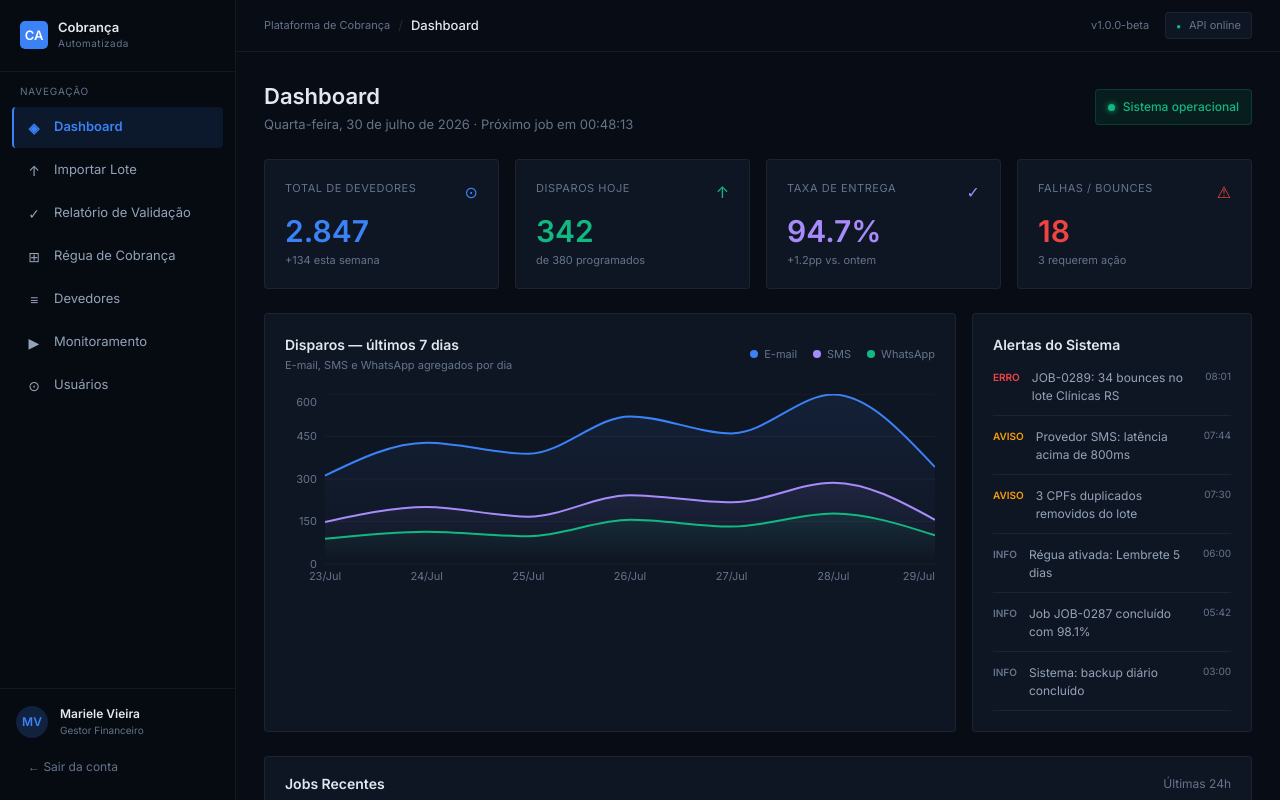
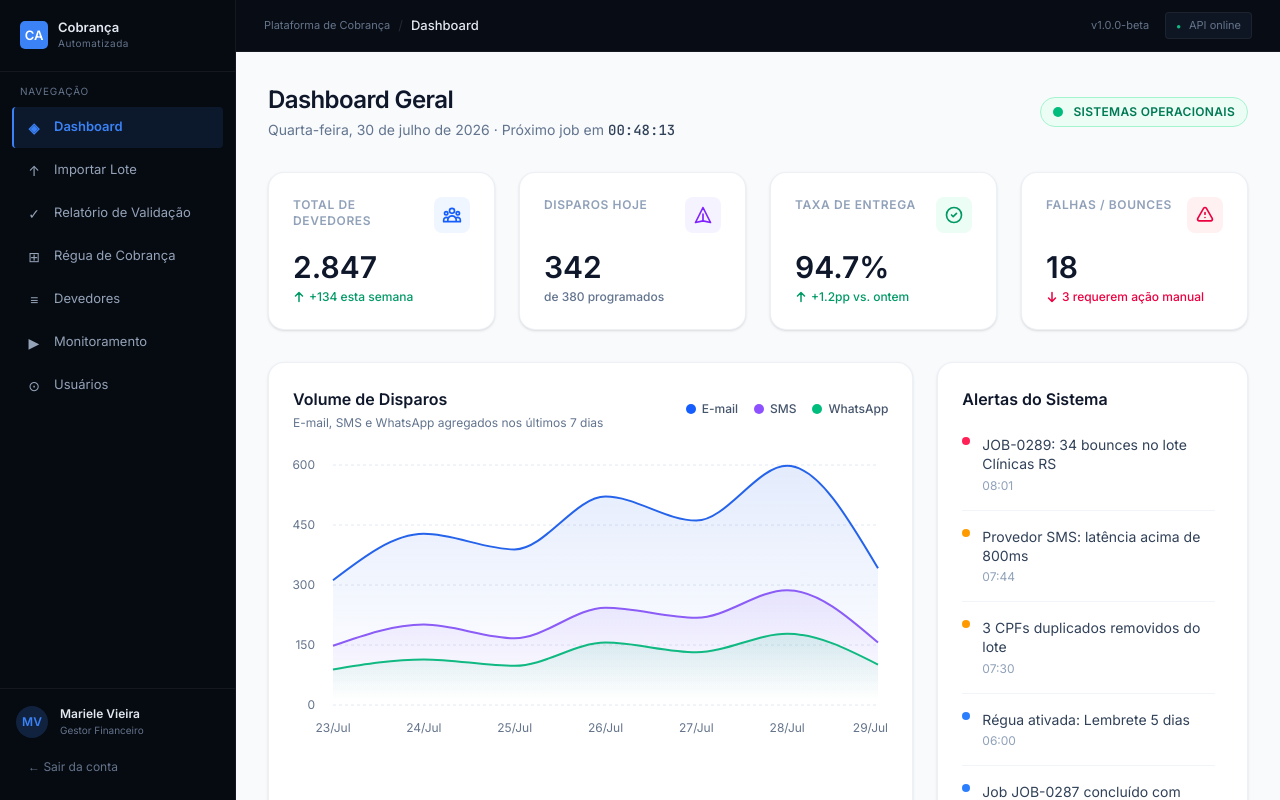
Before and after one commit to MarieleV/PlataformaCobranca, a React (Vite) app in the folder front-end/: page / in a window 1280 px wide. Both pictures are taken after typing "name@example.com", "Sample123" into the empty fields and a click on the button "Entrar na plataforma". Built offline with nearby package versions, Linux system fonts and the light colour scheme; the HTML template or start-up script is replaced by a standard one.

Commit message:
alteração de design

```diff
--- a/front-end/src/pages/Dashboard.tsx
+++ b/front-end/src/pages/Dashboard.tsx
@@ -18,41 +18,6 @@ const chartData = [
   { dia: "29/Jul", email: 342, sms: 156, whatsapp: 101 },
 ]
 
-const kpis = [
-  {
-    label: "Total de Devedores",
-    value: "2.847",
-    sub: "+134 esta semana",
-    color: "var(--primary)",
-    icon: "⊙",
-    trend: "up",
-  },
-  {
-    label: "Disparos Hoje",
-    value: "342",
-    sub: "de 380 programados",
-    color: "var(--accent)",
-    icon: "↑",
-    trend: "up",
-  },
-  {
-    label: "Taxa de Entrega",
-    value: "94.7%",
-    sub: "+1.2pp vs. ontem",
-    color: "#A78BFA",
-    icon: "✓",
-    trend: "up",
-  },
-  {
-    label: "Falhas / Bounces",
-    value: "18",
-    sub: "3 requerem ação",
-    color: "var(--danger)",
-    icon: "⚠",
-    trend: "down",
-  },
-]
-
 const recentJobs = [
   { id: "JOB-0291", lote: "Lote Julho — Cooperativa SC", status: "concluído", disparos: 342, taxa: "94.7%", inicio: "29/07 08:12" },
   { id: "JOB-0290", lote: "Retentativa — Falhas SMS", status: "concluído", disparos: 28, taxa: "100%", inicio: "29/07 07:55" },
@@ -61,32 +26,34 @@ const recentJobs = [
   { id: "JOB-0287", lote: "Lembrete — 5 dias a vencer", status: "concluído", disparos: 521, taxa: "98.1%", inicio: "28/07 08:00" },
 ]
 
-const statusColor: Record<string, string> = {
-  "concluído": "var(--accent)",
-  "falha parcial": "var(--warning)",
-  "em execução": "var(--primary)",
-  "aguardando": "var(--muted-foreground)",
+// Mapeamento de estilos para os badges de status usando Tailwind
+const statusStyles: Record<string, string> = {
+  "concluído": "bg-emerald-50 text-emerald-700 border-emerald-200",
+  "falha parcial": "bg-amber-50 text-amber-700 border-amber-200",
+  "em execução": "bg-blue-50 text-blue-700 border-blue-200",
+  "aguardando": "bg-slate-50 text-slate-700 border-slate-200",
+}
+
+// Cores base para o gráfico (Tailwind hex)
+const colors = {
+  email: "#2563eb", // blue-600
+  sms: "#8b5cf6",   // violet-500
+  whatsapp: "#10b981" // emerald-500
 }
 
 const CustomTooltip = ({ active, payload, label }: any) => {
   if (active && payload && payload.length) {
     return (
-      <div
-        style={{
-          background: "var(--card)",
-          border: "1px solid var(--border-strong)",
-          borderRadius: 6,
-          padding: "10px 14px",
-          fontSize: 12,
-          fontFamily: "var(--font-mono)",
-        }}
-      >
-        <p style={{ color: "var(--muted-foreground)", marginBottom: 6 }}>{label}</p>
+      <div className="bg-white border border-slate-200 p-3 rounded-lg shadow-lg">
+        <p className="text-xs font-semibold text-slate-500 mb-2">{label}</p>
+        <div className="space-y-1">
           {payload.map((p: any) => (
-          <p key={p.name} style={{ color: p.color, marginBottom: 2 }}>
-            {p.name}: {p.value}
+            <p key={p.name} className="text-sm font-medium flex items-center gap-2 text-slate-700">
+              <span className="w-2 h-2 rounded-full" style={{ backgroundColor: p.color }} />
+              {p.name}: <span className="font-bold">{p.value}</span>
             </p>
           ))}
+        </div>
       </div>
     )
   }
@@ -95,146 +62,167 @@ const CustomTooltip = ({ active, payload, label }: any) => {
 
 export default function Dashboard() {
   return (
-    <div className="p-7 space-y-6 overflow-y-auto h-full">
-      {/* Header */}
-      <div className="flex items-center justify-between">
+    <div className="p-6 sm:p-8 space-y-8 bg-slate-50 min-h-screen font-sans">
+
+      {/* --- HEADER --- */}
+      <div className="flex flex-col sm:flex-row sm:items-center justify-between gap-4">
         <div>
-          <h1
-            style={{ fontFamily: "var(--font-display)", fontWeight: 700, fontSize: 22, color: "var(--foreground)" }}
-          >
-            Dashboard
+          <h1 className="text-2xl font-bold text-slate-900 tracking-tight">
+            Dashboard Geral
           </h1>
-          <p style={{ fontSize: 13, color: "var(--muted-foreground)", marginTop: 2 }}>
-            Quarta-feira, 30 de julho de 2026 · Próximo job em 00:48:13
+          <p className="text-sm text-slate-500 mt-1">
+            Quarta-feira, 30 de julho de 2026 · Próximo job em <span className="font-mono font-medium text-slate-700">00:48:13</span>
           </p>
         </div>
-        <div
-          className="flex items-center gap-2 px-3 py-2 rounded"
-          style={{ background: "rgba(16,185,129,0.1)", border: "1px solid rgba(16,185,129,0.2)" }}
-        >
-          <span
-            style={{
-              width: 7,
-              height: 7,
-              borderRadius: "50%",
-              background: "var(--accent)",
-              display: "inline-block",
-              boxShadow: "0 0 6px var(--accent)",
-            }}
-          />
-          <span style={{ fontSize: 12, color: "var(--accent)", fontFamily: "var(--font-mono)", fontWeight: 500 }}>
-            Sistema operacional
+        <div className="inline-flex items-center gap-2.5 px-3 py-1.5 rounded-full bg-emerald-50 border border-emerald-200 self-start sm:self-auto">
+          <span className="relative flex h-2.5 w-2.5">
+            <span className="animate-ping absolute inline-flex h-full w-full rounded-full bg-emerald-400 opacity-75"></span>
+            <span className="relative inline-flex rounded-full h-2.5 w-2.5 bg-emerald-500"></span>
+          </span>
+          <span className="text-xs font-semibold text-emerald-700 tracking-wide uppercase">
+            Sistemas Operacionais
           </span>
         </div>
       </div>
 
-      {/* KPIs */}
-      <div className="grid grid-cols-2 lg:grid-cols-4 gap-4">
-        {kpis.map((kpi) => (
-          <div
-            key={kpi.label}
-            className="p-5 rounded"
-            style={{ background: "var(--card)", border: "1px solid var(--border)" }}
-          >
-            <div className="flex items-start justify-between mb-3">
-              <p style={{ fontSize: 11, color: "var(--muted-foreground)", fontFamily: "var(--font-mono)", textTransform: "uppercase", letterSpacing: "0.05em" }}>
-                {kpi.label}
+      {/* --- KPIs GRID --- */}
+      <div className="grid grid-cols-1 sm:grid-cols-2 lg:grid-cols-4 gap-4 sm:gap-6">
+        {/* KPI 1 */}
+        <div className="bg-white p-6 rounded-2xl border border-slate-200/60 shadow-sm">
+          <div className="flex items-start justify-between mb-4">
+            <p className="text-xs font-bold text-slate-400 uppercase tracking-wider">Total de Devedores</p>
+            <div className="p-2 bg-blue-50 text-blue-600 rounded-lg">
+              <svg className="w-5 h-5" fill="none" viewBox="0 0 24 24" stroke="currentColor">
+                <path strokeLinecap="round" strokeLinejoin="round" strokeWidth={2} d="M17 20h5v-2a3 3 0 00-5.356-1.857M17 20H7m10 0v-2c0-.656-.126-1.283-.356-1.857M7 20H2v-2a3 3 0 015.356-1.857M7 20v-2c0-.656.126-1.283.356-1.857m0 0a5.002 5.002 0 019.288 0M15 7a3 3 0 11-6 0 3 3 0 016 0zm6 3a2 2 0 11-4 0 2 2 0 014 0zM7 10a2 2 0 11-4 0 2 2 0 014 0z" />
+              </svg>
+            </div>
+          </div>
+          <p className="text-3xl font-bold text-slate-900 mb-1">2.847</p>
+          <p className="text-xs font-medium text-emerald-600 flex items-center gap-1">
+            <svg className="w-3 h-3" fill="none" viewBox="0 0 24 24" stroke="currentColor"><path strokeLinecap="round" strokeLinejoin="round" strokeWidth={3} d="M5 10l7-7m0 0l7 7m-7-7v18" /></svg>
+            +134 esta semana
           </p>
-              <span style={{ fontSize: 16, color: kpi.color }}>{kpi.icon}</span>
-            </div>
-            <p
-              style={{
-                fontFamily: "var(--font-display)",
-                fontWeight: 700,
-                fontSize: 30,
-                color: kpi.color,
-                lineHeight: 1,
-                marginBottom: 6,
-              }}
-            >
-              {kpi.value}
-            </p>
-            <p style={{ fontSize: 11, color: "var(--muted-foreground)" }}>{kpi.sub}</p>
-          </div>
-        ))}
         </div>
 
-      {/* Chart + Alerts */}
-      <div className="grid gap-4" style={{ gridTemplateColumns: "1fr 280px" }}>
-        {/* Chart */}
-        <div
-          className="p-5 rounded"
-          style={{ background: "var(--card)", border: "1px solid var(--border)" }}
-        >
-          <div className="flex items-center justify-between mb-5">
-            <div>
-              <p style={{ fontFamily: "var(--font-display)", fontWeight: 600, fontSize: 14, color: "var(--foreground)" }}>
-                Disparos — últimos 7 dias
-              </p>
-              <p style={{ fontSize: 11, color: "var(--muted-foreground)", marginTop: 2 }}>
-                E-mail, SMS e WhatsApp agregados por dia
+        {/* KPI 2 */}
+        <div className="bg-white p-6 rounded-2xl border border-slate-200/60 shadow-sm">
+          <div className="flex items-start justify-between mb-4">
+            <p className="text-xs font-bold text-slate-400 uppercase tracking-wider">Disparos Hoje</p>
+            <div className="p-2 bg-violet-50 text-violet-600 rounded-lg">
+              <svg className="w-5 h-5" fill="none" viewBox="0 0 24 24" stroke="currentColor">
+                <path strokeLinecap="round" strokeLinejoin="round" strokeWidth={2} d="M12 19l9 2-9-18-9 18 9-2zm0 0v-8" />
+              </svg>
+            </div>
+          </div>
+          <p className="text-3xl font-bold text-slate-900 mb-1">342</p>
+          <p className="text-xs font-medium text-slate-500">de 380 programados</p>
+        </div>
+
+        {/* KPI 3 */}
+        <div className="bg-white p-6 rounded-2xl border border-slate-200/60 shadow-sm">
+          <div className="flex items-start justify-between mb-4">
+            <p className="text-xs font-bold text-slate-400 uppercase tracking-wider">Taxa de Entrega</p>
+            <div className="p-2 bg-emerald-50 text-emerald-600 rounded-lg">
+              <svg className="w-5 h-5" fill="none" viewBox="0 0 24 24" stroke="currentColor">
+                <path strokeLinecap="round" strokeLinejoin="round" strokeWidth={2} d="M9 12l2 2 4-4m6 2a9 9 0 11-18 0 9 9 0 0118 0z" />
+              </svg>
+            </div>
+          </div>
+          <p className="text-3xl font-bold text-slate-900 mb-1">94.7%</p>
+          <p className="text-xs font-medium text-emerald-600 flex items-center gap-1">
+            <svg className="w-3 h-3" fill="none" viewBox="0 0 24 24" stroke="currentColor"><path strokeLinecap="round" strokeLinejoin="round" strokeWidth={3} d="M5 10l7-7m0 0l7 7m-7-7v18" /></svg>
+            +1.2pp vs. ontem
           </p>
         </div>
-            <div className="flex gap-4">
-              {[
-                { label: "E-mail", color: "#3B82F6" },
-                { label: "SMS", color: "#A78BFA" },
-                { label: "WhatsApp", color: "#10B981" },
-              ].map((l) => (
-                <div key={l.label} className="flex items-center gap-1.5">
-                  <span style={{ width: 8, height: 8, borderRadius: "50%", background: l.color, display: "inline-block" }} />
-                  <span style={{ fontSize: 11, color: "var(--muted-foreground)", fontFamily: "var(--font-mono)" }}>
-                    {l.label}
-                  </span>
-                </div>
-              ))}
+
+        {/* KPI 4 */}
+        <div className="bg-white p-6 rounded-2xl border border-slate-200/60 shadow-sm">
+          <div className="flex items-start justify-between mb-4">
+            <p className="text-xs font-bold text-slate-400 uppercase tracking-wider">Falhas / Bounces</p>
+            <div className="p-2 bg-rose-50 text-rose-600 rounded-lg">
+              <svg className="w-5 h-5" fill="none" viewBox="0 0 24 24" stroke="currentColor">
+                <path strokeLinecap="round" strokeLinejoin="round" strokeWidth={2} d="M12 9v2m0 4h.01m-6.938 4h13.856c1.54 0 2.502-1.667 1.732-3L13.732 4c-.77-1.333-2.694-1.333-3.464 0L3.34 16c-.77 1.333.192 3 1.732 3z" />
+              </svg>
             </div>
           </div>
-          <ResponsiveContainer width="100%" height={200}>
-            <AreaChart data={chartData} margin={{ top: 0, right: 0, left: -20, bottom: 0 }}>
+          <p className="text-3xl font-bold text-slate-900 mb-1">18</p>
+          <p className="text-xs font-medium text-rose-600 flex items-center gap-1">
+            <svg className="w-3 h-3" fill="none" viewBox="0 0 24 24" stroke="currentColor"><path strokeLinecap="round" strokeLinejoin="round" strokeWidth={3} d="M19 14l-7 7m0 0l-7-7m7 7V3" /></svg>
+            3 requerem ação manual
+          </p>
+        </div>
+      </div>
+
+      {/* --- MAIN CONTENT GRID --- */}
+      <div className="grid grid-cols-1 lg:grid-cols-3 gap-6">
+
+        {/* GRÁFICO (Ocupa 2 colunas no desktop) */}
+        <div className="lg:col-span-2 bg-white p-6 rounded-2xl border border-slate-200/60 shadow-sm">
+          <div className="flex flex-col sm:flex-row sm:items-center justify-between mb-6 gap-4">
+            <div>
+              <h2 className="text-base font-bold text-slate-900">Volume de Disparos</h2>
+              <p className="text-xs text-slate-500 mt-1">E-mail, SMS e WhatsApp agregados nos últimos 7 dias</p>
+            </div>
+            <div className="flex items-center gap-4">
+              <div className="flex items-center gap-1.5">
+                <span className="w-2.5 h-2.5 rounded-full bg-blue-600" />
+                <span className="text-xs font-medium text-slate-600">E-mail</span>
+              </div>
+              <div className="flex items-center gap-1.5">
+                <span className="w-2.5 h-2.5 rounded-full bg-violet-500" />
+                <span className="text-xs font-medium text-slate-600">SMS</span>
+              </div>
+              <div className="flex items-center gap-1.5">
+                <span className="w-2.5 h-2.5 rounded-full bg-emerald-500" />
+                <span className="text-xs font-medium text-slate-600">WhatsApp</span>
+              </div>
+            </div>
+          </div>
+
+          <div className="h-[280px] w-full">
+            <ResponsiveContainer width="100%" height="100%">
+              <AreaChart data={chartData} margin={{ top: 10, right: 10, left: -20, bottom: 0 }}>
                 <defs>
                   <linearGradient id="colorEmail" x1="0" y1="0" x2="0" y2="1">
-                  <stop offset="5%" stopColor="#3B82F6" stopOpacity={0.15} />
-                  <stop offset="95%" stopColor="#3B82F6" stopOpacity={0} />
+                    <stop offset="5%" stopColor={colors.email} stopOpacity={0.2} />
+                    <stop offset="95%" stopColor={colors.email} stopOpacity={0} />
                   </linearGradient>
                   <linearGradient id="colorSms" x1="0" y1="0" x2="0" y2="1">
-                  <stop offset="5%" stopColor="#A78BFA" stopOpacity={0.15} />
-                  <stop offset="95%" stopColor="#A78BFA" stopOpacity={0} />
+                    <stop offset="5%" stopColor={colors.sms} stopOpacity={0.2} />
+                    <stop offset="95%" stopColor={colors.sms} stopOpacity={0} />
                   </linearGradient>
                   <linearGradient id="colorWpp" x1="0" y1="0" x2="0" y2="1">
-                  <stop offset="5%" stopColor="#10B981" stopOpacity={0.15} />
-                  <stop offset="95%" stopColor="#10B981" stopOpacity={0} />
+                    <stop offset="5%" stopColor={colors.whatsapp} stopOpacity={0.2} />
+                    <stop offset="95%" stopColor={colors.whatsapp} stopOpacity={0} />
                   </linearGradient>
                 </defs>
-              <CartesianGrid stroke="rgba(255,255,255,0.04)" vertical={false} />
+                <CartesianGrid strokeDasharray="3 3" vertical={false} stroke="#e2e8f0" />
                 <XAxis
                   dataKey="dia"
-                tick={{ fontSize: 11, fill: "#64748B", fontFamily: "var(--font-mono)" }}
+                  tick={{ fontSize: 12, fill: "#64748b" }}
                   axisLine={false}
                   tickLine={false}
+                  dy={10}
                 />
                 <YAxis
-                tick={{ fontSize: 11, fill: "#64748B", fontFamily: "var(--font-mono)" }}
+                  tick={{ fontSize: 12, fill: "#64748b" }}
                   axisLine={false}
                   tickLine={false}
+                  dx={-10}
                 />
                 <Tooltip content={<CustomTooltip />} />
-              <Area type="monotone" dataKey="email" name="E-mail" stroke="#3B82F6" strokeWidth={2} fill="url(#colorEmail)" dot={false} />
-              <Area type="monotone" dataKey="sms" name="SMS" stroke="#A78BFA" strokeWidth={2} fill="url(#colorSms)" dot={false} />
-              <Area type="monotone" dataKey="whatsapp" name="WhatsApp" stroke="#10B981" strokeWidth={2} fill="url(#colorWpp)" dot={false} />
+                <Area type="monotone" dataKey="email" name="E-mail" stroke={colors.email} strokeWidth={2} fill="url(#colorEmail)" />
+                <Area type="monotone" dataKey="sms" name="SMS" stroke={colors.sms} strokeWidth={2} fill="url(#colorSms)" />
+                <Area type="monotone" dataKey="whatsapp" name="WhatsApp" stroke={colors.whatsapp} strokeWidth={2} fill="url(#colorWpp)" />
               </AreaChart>
             </ResponsiveContainer>
           </div>
+        </div>
 
-        {/* Alerts */}
-        <div
-          className="p-5 rounded flex flex-col"
-          style={{ background: "var(--card)", border: "1px solid var(--border)" }}
-        >
-          <p style={{ fontFamily: "var(--font-display)", fontWeight: 600, fontSize: 14, color: "var(--foreground)", marginBottom: 14 }}>
-            Alertas do Sistema
-          </p>
-          <div className="space-y-3 flex-1 overflow-y-auto">
+        {/* ALERTAS (Ocupa 1 coluna no desktop) */}
+        <div className="bg-white p-6 rounded-2xl border border-slate-200/60 shadow-sm flex flex-col h-[380px] lg:h-auto">
+          <h2 className="text-base font-bold text-slate-900 mb-6">Alertas do Sistema</h2>
+          <div className="space-y-4 overflow-y-auto pr-2 custom-scrollbar flex-1">
             {[
               { level: "erro", msg: "JOB-0289: 34 bounces no lote Clínicas RS", time: "08:01" },
               { level: "aviso", msg: "Provedor SMS: latência acima de 800ms", time: "07:44" },
@@ -243,121 +231,61 @@ export default function Dashboard() {
               { level: "info", msg: "Job JOB-0287 concluído com 98.1%", time: "05:42" },
               { level: "info", msg: "Sistema: backup diário concluído", time: "03:00" },
             ].map((a, i) => (
-              <div
-                key={i}
-                className="flex gap-3"
-                style={{ borderBottom: "1px solid var(--border)", paddingBottom: 10 }}
-              >
-                <span
-                  style={{
-                    fontSize: 10,
-                    fontFamily: "var(--font-mono)",
-                    fontWeight: 700,
-                    color:
-                      a.level === "erro"
-                        ? "var(--danger)"
-                        : a.level === "aviso"
-                        ? "var(--warning)"
-                        : "var(--muted-foreground)",
-                    flexShrink: 0,
-                    marginTop: 1,
-                  }}
-                >
-                  {a.level.toUpperCase()}
-                </span>
-                <p style={{ fontSize: 12, color: "var(--secondary-foreground)", lineHeight: 1.5, flex: 1 }}>
-                  {a.msg}
-                </p>
-                <span style={{ fontSize: 10, color: "var(--muted-foreground)", fontFamily: "var(--font-mono)", flexShrink: 0 }}>
-                  {a.time}
-                </span>
+              <div key={i} className="flex gap-3 items-start pb-4 border-b border-slate-100 last:border-0 last:pb-0">
+                <span className={`mt-0.5 w-2 h-2 rounded-full flex-shrink-0 ${
+                  a.level === 'erro' ? 'bg-rose-500' : a.level === 'aviso' ? 'bg-amber-500' : 'bg-blue-500'
+                }`} />
+                <div className="flex-1">
+                  <p className="text-sm text-slate-700 leading-snug">{a.msg}</p>
+                  <span className="text-xs text-slate-400 mt-1 block">{a.time}</span>
+                </div>
               </div>
             ))}
           </div>
         </div>
       </div>
 
-      {/* Recent jobs */}
-      <div
-        className="rounded overflow-hidden"
-        style={{ background: "var(--card)", border: "1px solid var(--border)" }}
-      >
-        <div
-          className="px-5 py-4 flex items-center justify-between"
-          style={{ borderBottom: "1px solid var(--border)" }}
-        >
-          <p style={{ fontFamily: "var(--font-display)", fontWeight: 600, fontSize: 14, color: "var(--foreground)" }}>
-            Jobs Recentes
-          </p>
-          <span style={{ fontSize: 12, color: "var(--muted-foreground)" }}>Últimas 24h</span>
+      {/* --- TABELA DE JOBS RECENTES --- */}
+      <div className="bg-white rounded-2xl border border-slate-200/60 shadow-sm overflow-hidden">
+        <div className="px-6 py-5 border-b border-slate-100 flex items-center justify-between">
+          <h2 className="text-base font-bold text-slate-900">Jobs Recentes</h2>
+          <span className="text-xs font-medium text-slate-500 bg-slate-100 px-2 py-1 rounded-md">Últimas 24h</span>
         </div>
-        <table style={{ width: "100%", borderCollapse: "collapse" }}>
-          <thead>
-            <tr style={{ borderBottom: "1px solid var(--border)" }}>
+        <div className="overflow-x-auto">
+          <table className="w-full text-left text-sm whitespace-nowrap">
+            <thead className="bg-slate-50/50">
+              <tr>
                 {["Job ID", "Lote / Campanha", "Status", "Disparos", "Taxa", "Início"].map((h) => (
-                <th
-                  key={h}
-                  className="px-5 py-3 text-left"
-                  style={{
-                    fontSize: 11,
-                    color: "var(--muted-foreground)",
-                    fontFamily: "var(--font-mono)",
-                    fontWeight: 500,
-                    textTransform: "uppercase",
-                    letterSpacing: "0.04em",
-                  }}
-                >
+                  <th key={h} className="px-6 py-4 text-xs font-semibold text-slate-500 uppercase tracking-wider">
                     {h}
                   </th>
                 ))}
               </tr>
             </thead>
-          <tbody>
-            {recentJobs.map((job, i) => (
-              <tr
-                key={job.id}
-                style={{
-                  borderBottom: i < recentJobs.length - 1 ? "1px solid var(--border)" : "none",
-                }}
-                onMouseEnter={(e) => { (e.currentTarget as HTMLElement).style.background = "rgba(255,255,255,0.02)" }}
-                onMouseLeave={(e) => { (e.currentTarget as HTMLElement).style.background = "transparent" }}
-              >
-                <td className="px-5 py-3.5">
-                  <span style={{ fontFamily: "var(--font-mono)", fontSize: 12, color: "var(--primary)" }}>{job.id}</span>
+            <tbody className="divide-y divide-slate-100">
+              {recentJobs.map((job) => (
+                <tr key={job.id} className="hover:bg-slate-50/80 transition-colors">
+                  <td className="px-6 py-4 font-mono text-xs font-medium text-blue-600">
+                    {job.id}
                   </td>
-                <td className="px-5 py-3.5">
-                  <span style={{ fontSize: 13, color: "var(--foreground)" }}>{job.lote}</span>
+                  <td className="px-6 py-4 font-medium text-slate-800">
+                    {job.lote}
                   </td>
-                <td className="px-5 py-3.5">
-                  <span
-                    className="px-2 py-1 rounded-sm"
-                    style={{
-                      fontSize: 11,
-                      fontFamily: "var(--font-mono)",
-                      color: statusColor[job.status],
-                      background: `${statusColor[job.status]}15`,
-                      border: `1px solid ${statusColor[job.status]}30`,
-                    }}
-                  >
+                  <td className="px-6 py-4">
+                    <span className={`inline-flex items-center px-2.5 py-1 rounded-md text-xs font-semibold border ${statusStyles[job.status]}`}>
                       {job.status}
                     </span>
                   </td>
-                <td className="px-5 py-3.5">
-                  <span style={{ fontFamily: "var(--font-mono)", fontSize: 12, color: "var(--foreground)" }}>{job.disparos}</span>
+                  <td className="px-6 py-4 text-slate-600 font-mono text-xs">
+                    {job.disparos}
                   </td>
-                <td className="px-5 py-3.5">
-                  <span
-                    style={{
-                      fontFamily: "var(--font-mono)",
-                      fontSize: 12,
-                      color: parseFloat(job.taxa) >= 90 ? "var(--accent)" : "var(--warning)",
-                    }}
-                  >
+                  <td className="px-6 py-4">
+                    <span className={`font-mono text-xs font-semibold ${parseFloat(job.taxa) >= 90 ? "text-emerald-600" : "text-amber-600"}`}>
                       {job.taxa}
                     </span>
                   </td>
-                <td className="px-5 py-3.5">
-                  <span style={{ fontFamily: "var(--font-mono)", fontSize: 12, color: "var(--muted-foreground)" }}>{job.inicio}</span>
+                  <td className="px-6 py-4 text-slate-500 font-mono text-xs">
+                    {job.inicio}
                   </td>
                 </tr>
               ))}
@@ -365,5 +293,7 @@ export default function Dashboard() {
           </table>
         </div>
       </div>
+
+    </div>
   )
 }
```
Lines whose indentation alone changed are shown as unchanged.
